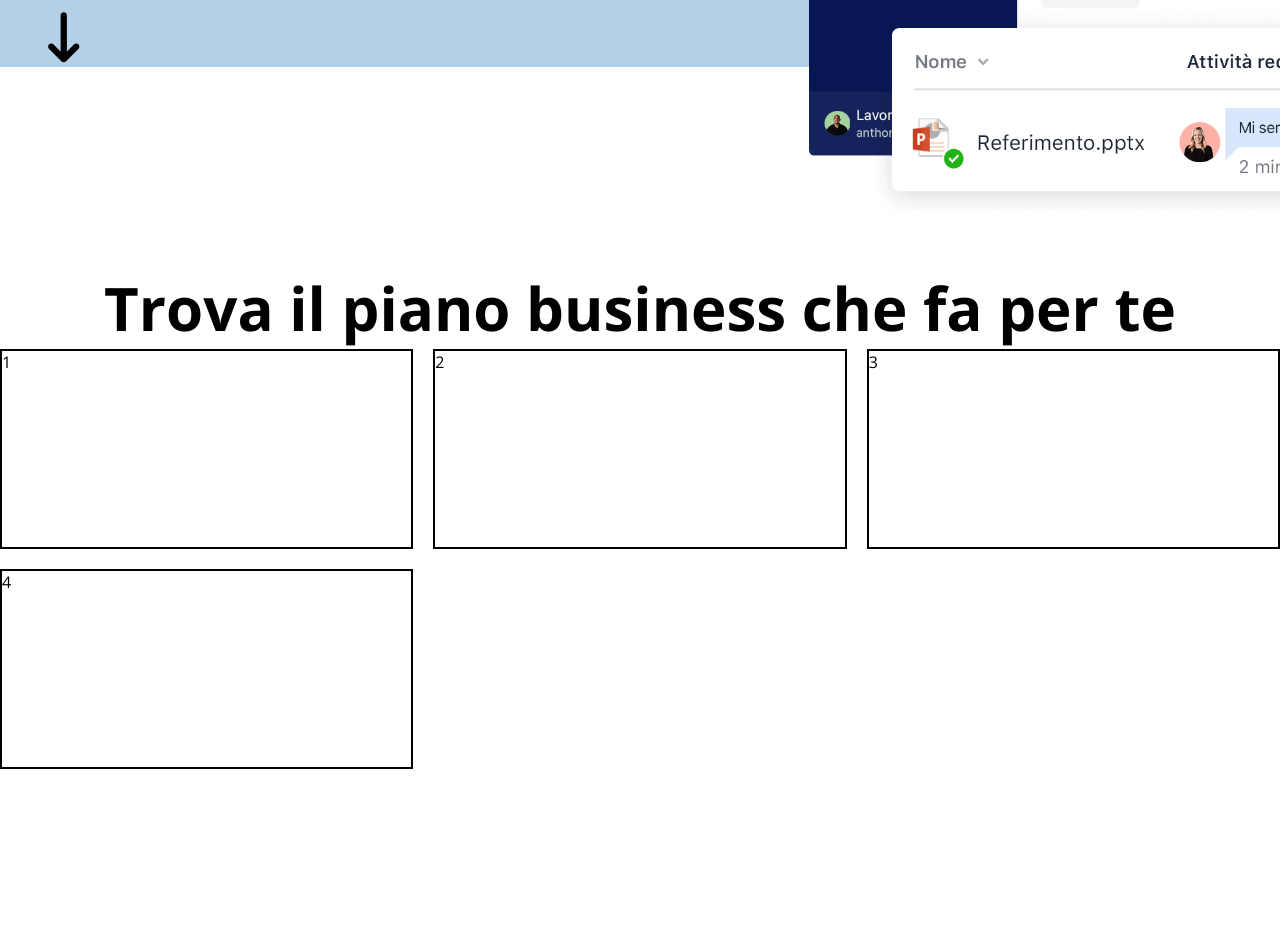
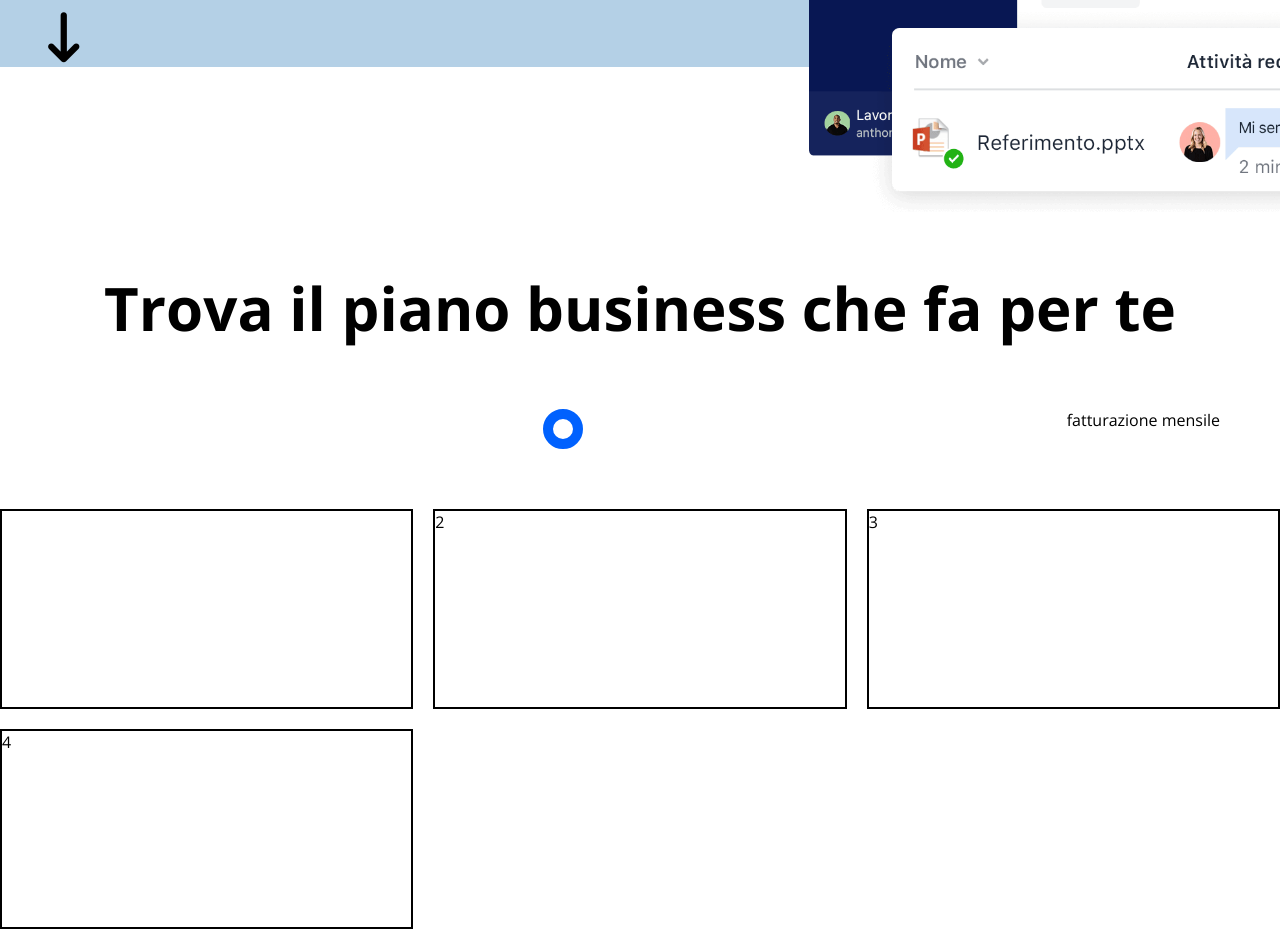
Before and after one commit to willymariino/htmlcss-dropbox, a plain HTML site: page index.html in a window 1280 px wide. Shown: the part 974-1903 px from the top of the page. Before the commit the page ends 1743 px from the top, so only its background shows below. Drawn offline with nearby package versions, Linux system fonts and the light colour scheme.

Commit message:
billing section

```diff
--- a/index.html
+++ b/index.html
@@ -135,11 +135,22 @@
 
         <h2 class="business-plan"> Trova il piano business che fa per te</h2>
 
+        <div class="billing-options">
+
+            <div class="full-circle"></div>
+            <span> fatturazione mensile </span>
+
+
+        </div>
+
         <div class="container-3">
 
             <div class="products">
 
-                <div class="product-item"> 1 </div>
+                <div class="product-item">
+
+
+                </div>
                 <div class="product-item"> 2 </div>
                 <div class="product-item"> 3 </div>
                 <div class="product-item"> 4 </div>
--- a/style.css
+++ b/style.css
@@ -202,6 +202,20 @@ strong {
     font-size: 60px;
 }
 
+.billing-options {
+    display: flex;
+    padding: 60px;
+
+}
+
+.full-circle {
+    border: 10px solid #0061fe;
+    border-radius: 50%;
+    padding: 10px;
+    margin: 0 auto;
+}
+
+
 main .products {
     display: flex;
     flex-wrap: wrap;
```
